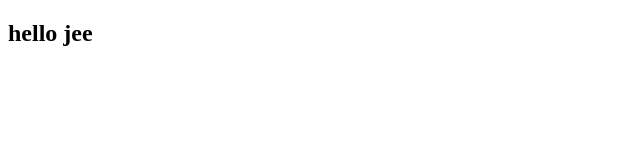
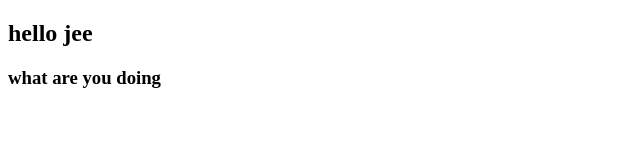
Before and after one commit to Amrish789548/practice_repo, a plain HTML site: page index.html in a window 1280 px wide. Shown: the whole page, without its empty margins (0-640 px from the left). Drawn offline with Linux system fonts and the light colour scheme.

Commit message:
update h3

```diff
--- a/index.html
+++ b/index.html
@@ -7,5 +7,6 @@
 </head>
 <body>
     <h2>hello jee</h2>
+    <h3>what are you doing</h3>
 </body>
 </html>
```
